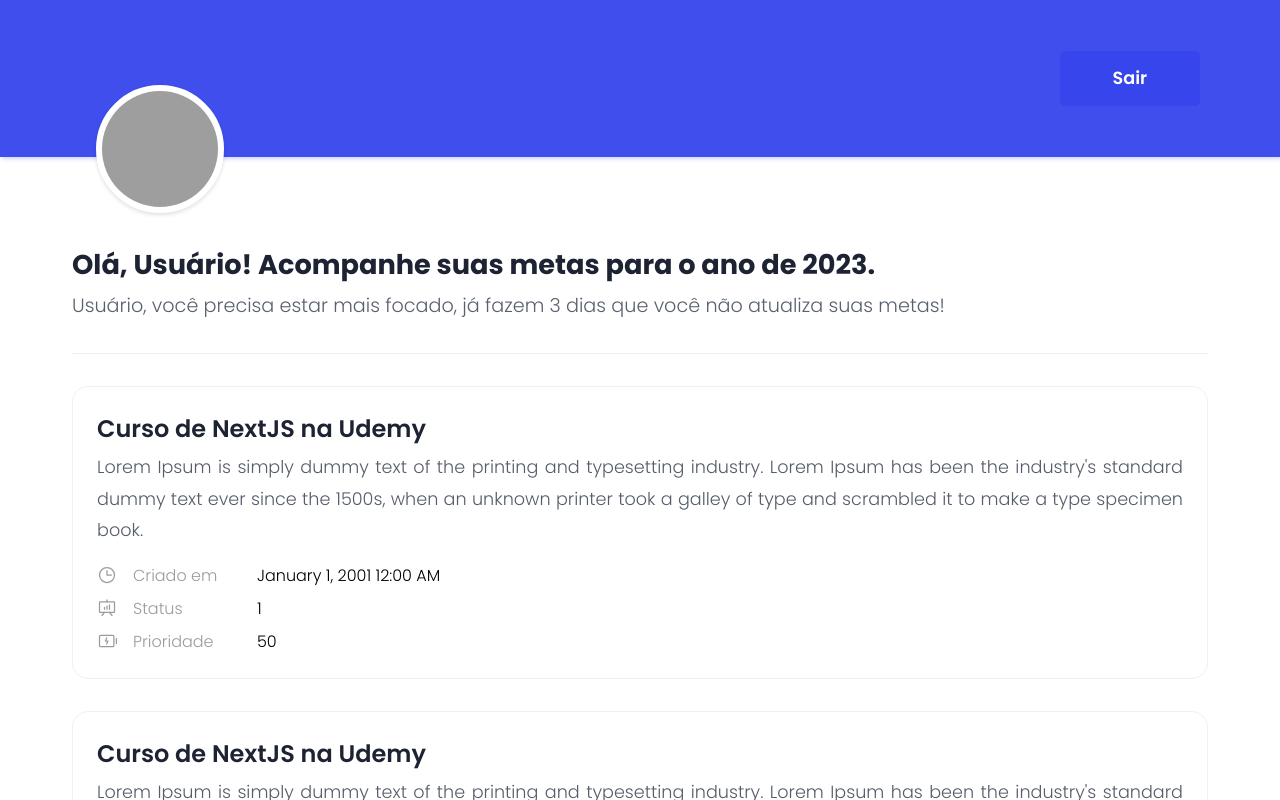
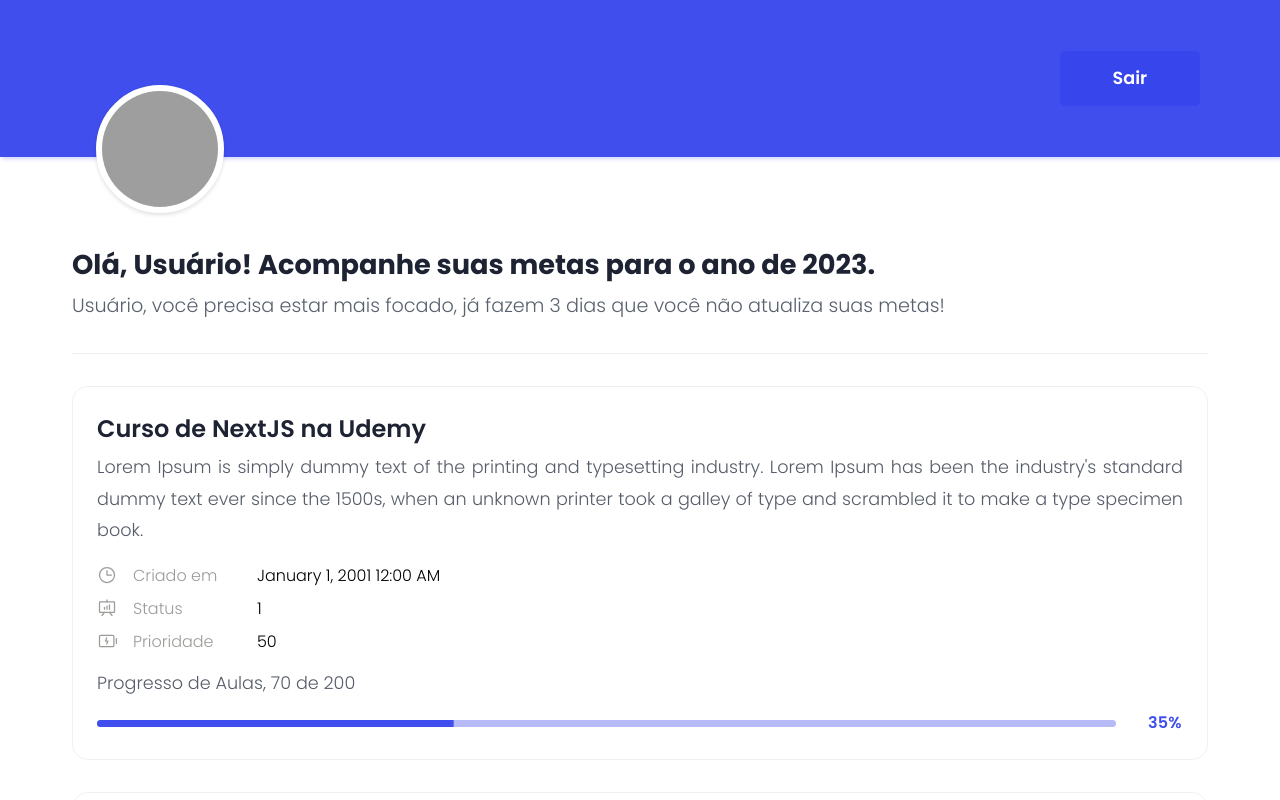
Before and after one commit to AllanDutra/next-goals-project, a Next.js app: page / in a window 1280 px wide. Shown: the top 800 px of the page. Built offline with nearby package versions, Linux system fonts and the light colour scheme; grey boxes are pictures that could not be loaded.

Commit message:
feat: Progress bar in goal

```diff
--- a/src/components/Goal/index.tsx
+++ b/src/components/Goal/index.tsx
@@ -1,6 +1,7 @@
 import moment from "moment";
 import { BatteryCharging, Clock, PresentationChart } from "phosphor-react";
 import { KeyValuePair } from "../KeyValuePair";
+import { LinearProgress } from "../LinearProgress";
 import { GoalStatus, StatusTag } from "../StatusTag";
 
 import styles from "./styles.module.scss";
@@ -26,11 +27,11 @@ interface Props {
 export function Goal({ goalData }: Props) {
   return (
     <div className={styles.container}>
-      <div className={styles.header}>
+      <section className={styles.header}>
         <h2>{goalData.title}</h2>
 
         <p>{goalData.description}</p>
-      </div>
+      </section>
 
       <div className={styles.attributes}>
         <KeyValuePair.Container>
@@ -78,6 +79,18 @@ export function Goal({ goalData }: Props) {
           <KeyValuePair.Value valueData={goalData.priority} />
         </KeyValuePair.Container>
       </div>
+
+      <section className={styles.progress}>
+        <h3>
+          Progresso de {goalData.metric}, {goalData.totalAccomplished || 0} de{" "}
+          {goalData.totalToAccomplish}
+        </h3>
+
+        <LinearProgress
+          totalToAccomplish={goalData.totalToAccomplish}
+          totalAccomplished={goalData.totalAccomplished}
+        />
+      </section>
     </div>
   );
 }
--- a/src/components/Goal/styles.module.scss
+++ b/src/components/Goal/styles.module.scss
@@ -39,3 +39,15 @@
   flex-direction: column;
   gap: 0.5em;
 }
+
+.progress {
+  display: flex;
+  flex-direction: column;
+  gap: 1em;
+
+  h3 {
+    font-size: 1.1em;
+    font-weight: 300;
+    color: #565d69;
+  }
+}
--- /dev/null
+++ b/src/components/LinearProgress/index.tsx
@@ -0,0 +1,62 @@
+import * as React from "react";
+import MuiLinearProgress, {
+  LinearProgressProps,
+} from "@mui/material/LinearProgress";
+import Typography from "@mui/material/Typography";
+import Box from "@mui/material/Box";
+
+interface Props {
+  totalAccomplished?: number;
+  totalToAccomplish: number;
+}
+
+function LinearProgressWithLabel(
+  props: LinearProgressProps & { value: number }
+) {
+  const color = React.useMemo(
+    () => (props.value === 100 ? "success" : "primary"),
+    [props.value]
+  );
+
+  return (
+    <Box sx={{ display: "flex", alignItems: "center" }}>
+      <Box sx={{ width: "100%", mr: "2em" }}>
+        <MuiLinearProgress
+          color={color}
+          variant="determinate"
+          style={{
+            height: ".4em",
+            borderRadius: "3em",
+          }}
+          {...props}
+        />
+      </Box>
+      <Box sx={{ minWidth: 35 }}>
+        <Typography
+          variant="body2"
+          color={color}
+          style={{
+            fontWeight: "600",
+            fontSize: "1em",
+          }}
+        >{`${Math.round(props.value)}%`}</Typography>
+      </Box>
+    </Box>
+  );
+}
+
+export function LinearProgress({
+  totalAccomplished = 0,
+  totalToAccomplish,
+}: Props) {
+  const progress: number = React.useMemo(
+    () => (100.0 * totalAccomplished) / totalToAccomplish,
+    [totalAccomplished, totalToAccomplish]
+  );
+
+  return (
+    <Box sx={{ width: "100%" }}>
+      <LinearProgressWithLabel value={progress} />
+    </Box>
+  );
+}
```
